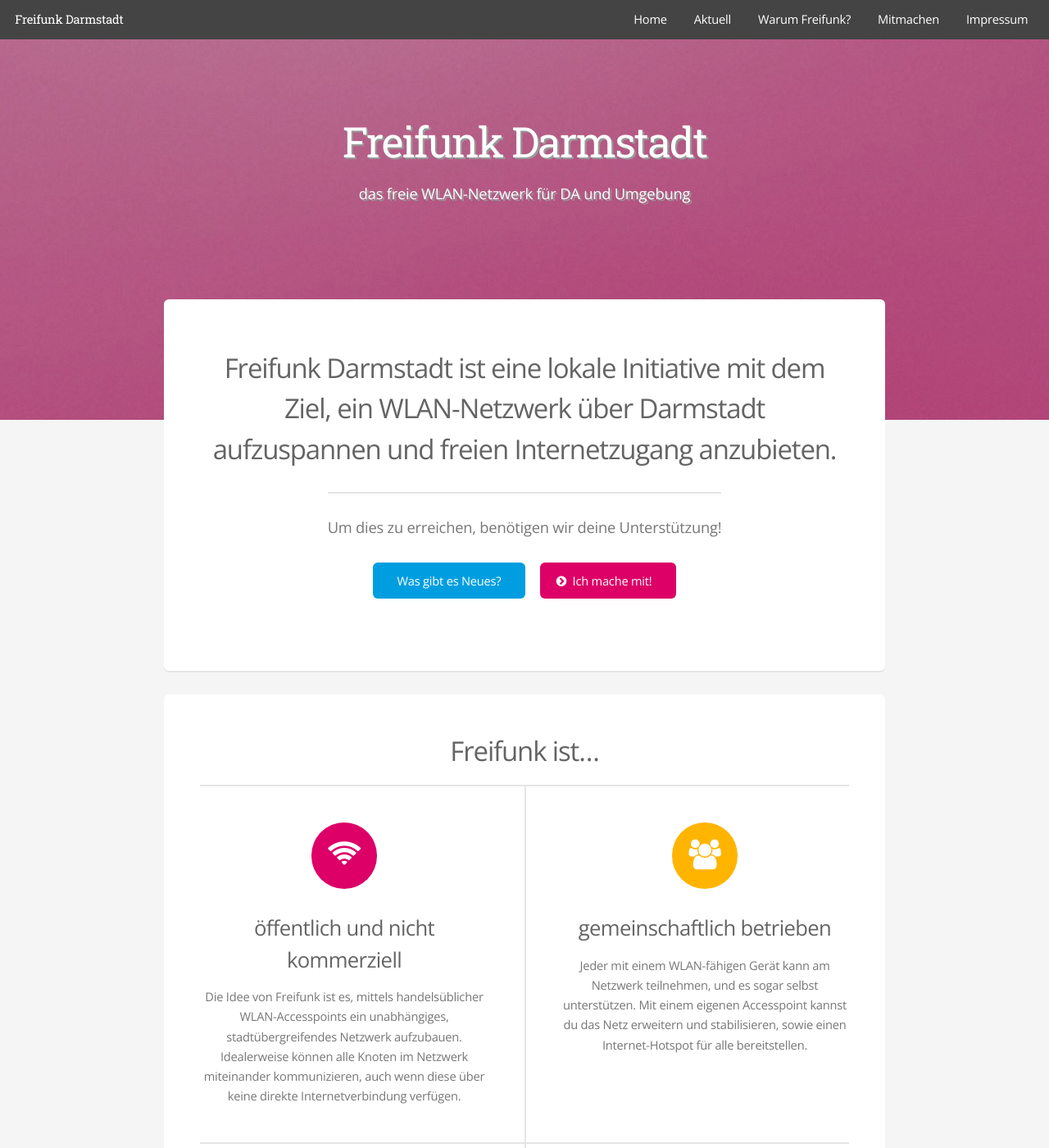
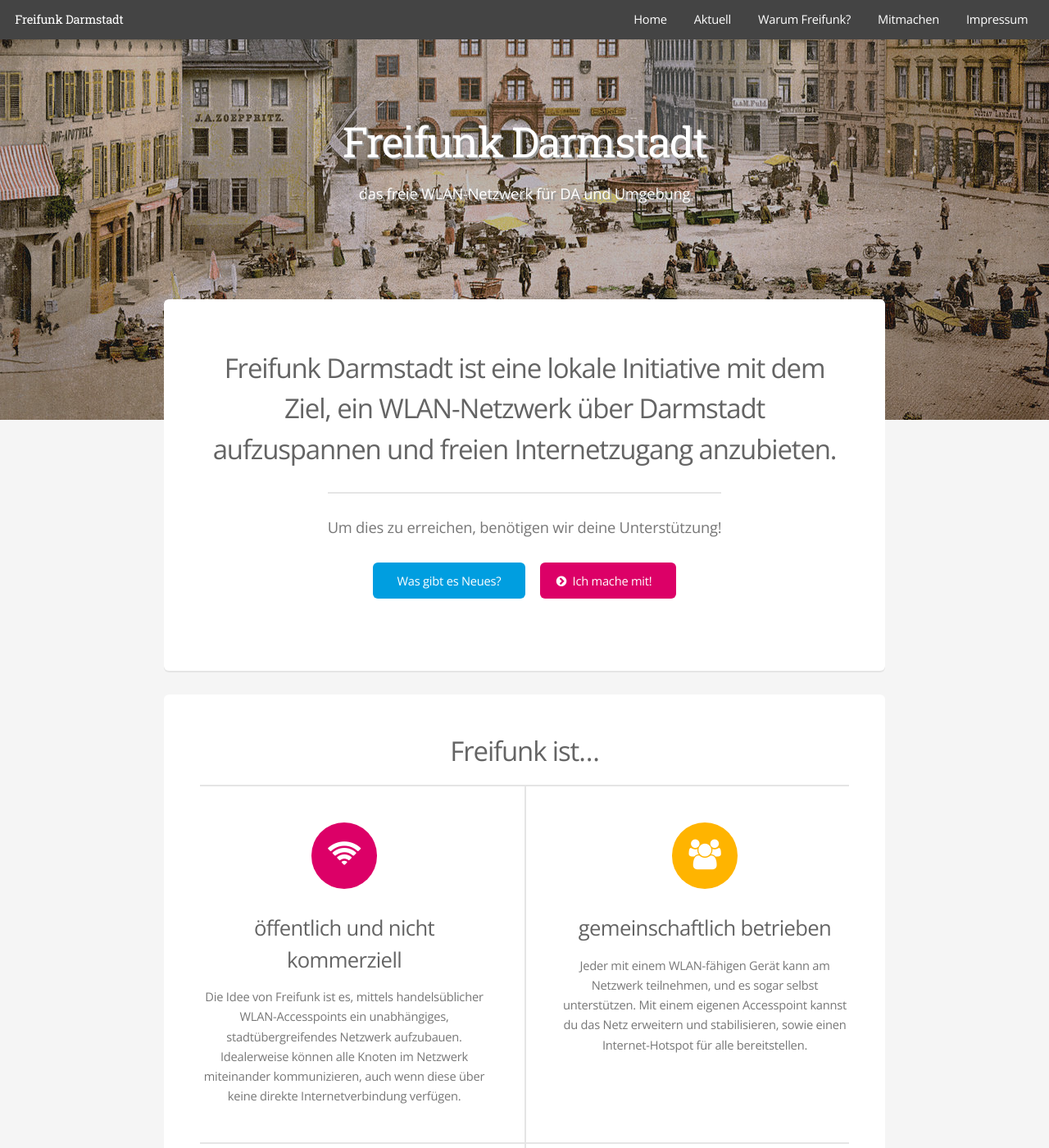
Before and after one commit to mdrenger/darmstadt.freifunk.net, a Jekyll site: the page built from pages/index.html, in a window 1280 px wide and 1400 px high. Shown: the whole window at 82% size. Built offline with Jekyll 4.4.1, drawn with Linux system fonts in a browser that asks for light colours.

```diff
--- a/css/style.scss
+++ b/css/style.scss
@@ -1170,7 +1170,7 @@
 	#banner {
 		background-attachment:	scroll,							fixed;
 		background-color:		#666;
-		background-image:		url('images/overlay.png'),		url('../images/pic03.jpg');
+		background-image:		url('images/overlay.png'),		url('../images/Darmstadt2.jpg');
 		background-position:	top left,						bottom center;
 		background-repeat:		repeat,							no-repeat;
 		background-size:		auto,							cover;
```
